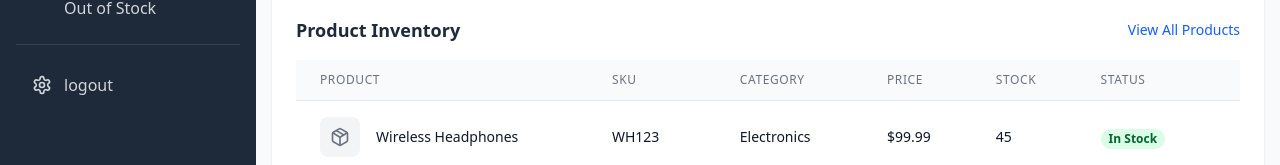
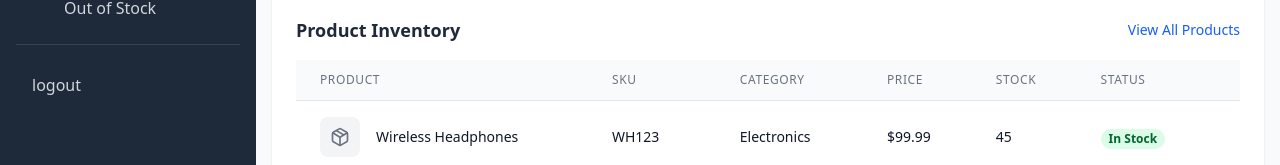
Before and after one commit to nntch26/MicroserviceProject, a Next.js app in the folder frontend/: page / in a window 1280 px wide. Shown: the part 329-494 px from the top of the page. Built offline with nearby package versions, Linux system fonts and the light colour scheme; no server answers.

Commit message:
Update Sidebar.tsx

```diff
--- a/frontend/app/components/Sidebar.tsx
+++ b/frontend/app/components/Sidebar.tsx
@@ -106,7 +106,7 @@ export function Sidebar({
           </div> */}
           <div className="pt-4 mt-4 border-t border-gray-700">
             <a href="#" className={`flex items-center px-4 py-3 rounded-md ${activePage === "settings" ? "bg-gray-700 text-white" : "hover:bg-gray-700"}`} onClick={() => setActivePage("settings")}>
-              <Settings size={20} className="mr-3" />
+              {/* <Settings size={20} className="mr-3" /> */}
               <span>logout</span>
             </a>
           </div>
```
